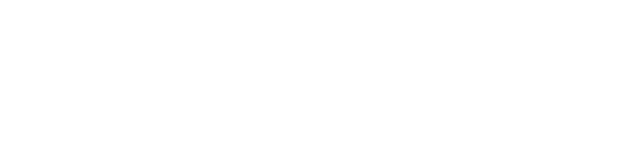
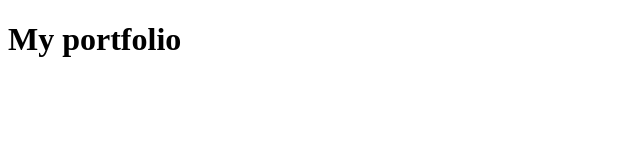
Before and after one commit to JuanSebastianPerniola/my_portfolio, a plain HTML site: page index.html in a window 1280 px wide. Shown: the whole page, without its empty margins (0-640 px from the left). Drawn offline with Linux system fonts and the light colour scheme.

Commit message:
my second commit

```diff
--- a/index.html
+++ b/index.html
@@ -3,9 +3,9 @@
 <head>
     <meta charset="UTF-8">
     <meta name="viewport" content="width=device-width, initial-scale=1.0">
-    <title>Hello world</title>
+    <title>My portfolio</title>
 </head>
 <body>
-
+    <h1>My portfolio</h1>
 </body>
 </html>
```
